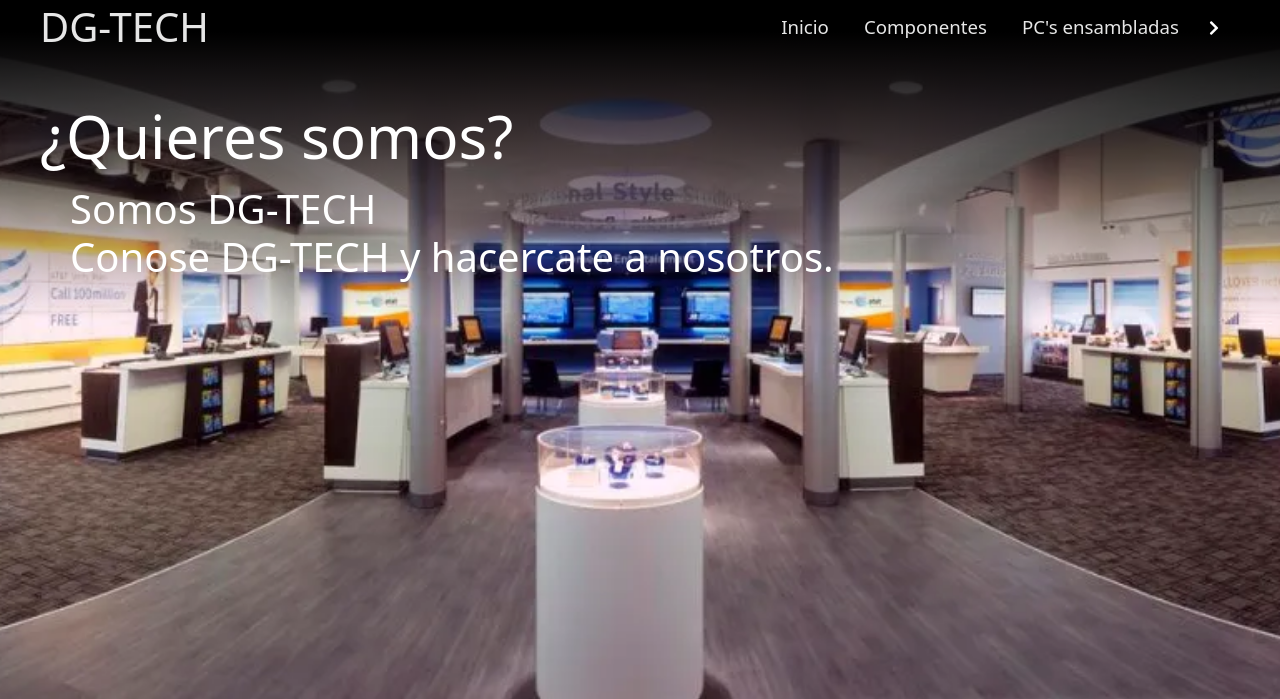
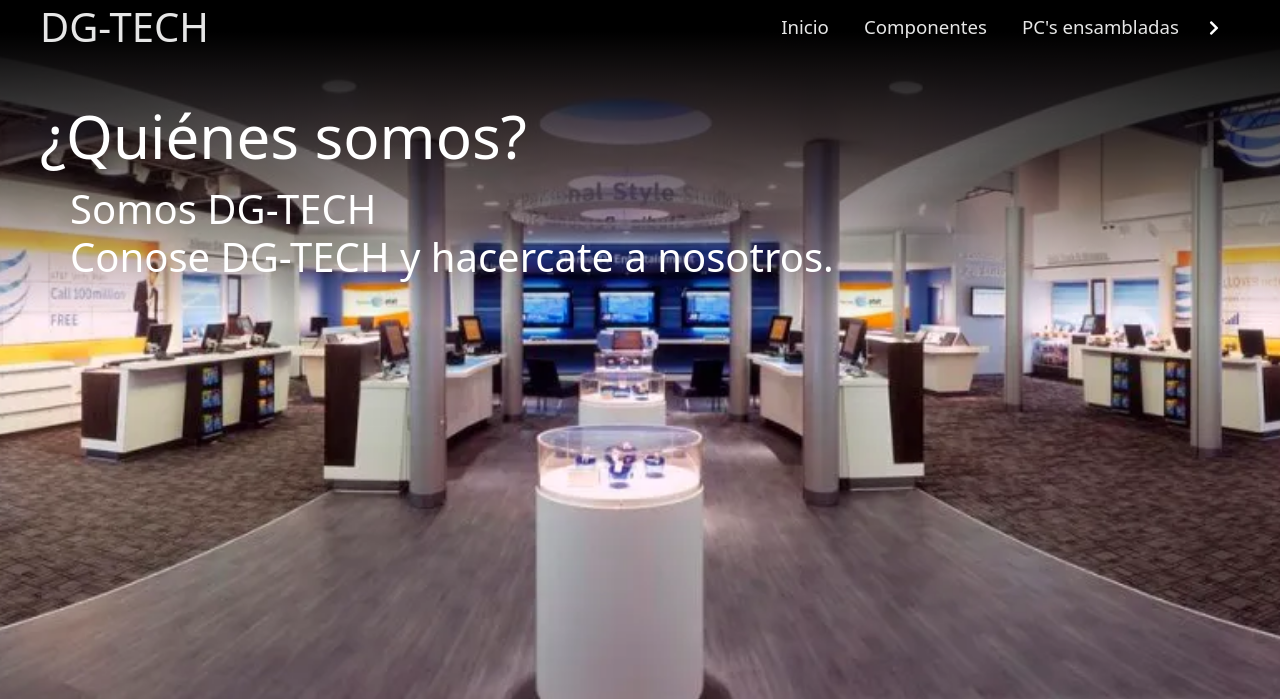
Before and after one commit to Eduarduar/DG-TECH, a PHP site: page /quienesSomos.php in a window 1280 px wide. Shown: the top 699 px of the page. Run offline with PHP 8.4, Linux system fonts and the light colour scheme; some libraries are stand-ins or nearby versions.

Commit message:
Errores de ortografia corregidos

```diff
--- a/quienesSomos.php
+++ b/quienesSomos.php
@@ -30,7 +30,7 @@
 
                 <div class="map-text">
 
-                    <b><h2>¿Quieres somos?</h2></b>
+                    <b><h2>¿Quiénes somos?</h2></b>
                     <h3>Somos DG-TECH<br>Conose DG-TECH y hacercate a nosotros.</h3>
 
                 </div>
--- a/secciones/header.php
+++ b/secciones/header.php
@@ -16,7 +16,7 @@
                 <li><a class="activador" href="ensabladas.php">PC's ensambladas</a></li>
                 <i id="activador" class="flecha fa fa-chevron-right" aria-hidden="true"></i>
                 <div id="lista" class="lista">
-                    <li><a href="quienesSomos.php">¿Quieres somos?</a></li>
+                    <li><a href="quienesSomos.php">¿Quiénes somos?</a></li>
                     <li><a href="contacto.php">Contacto</a></li>
                 </div>
             </ul>
```
